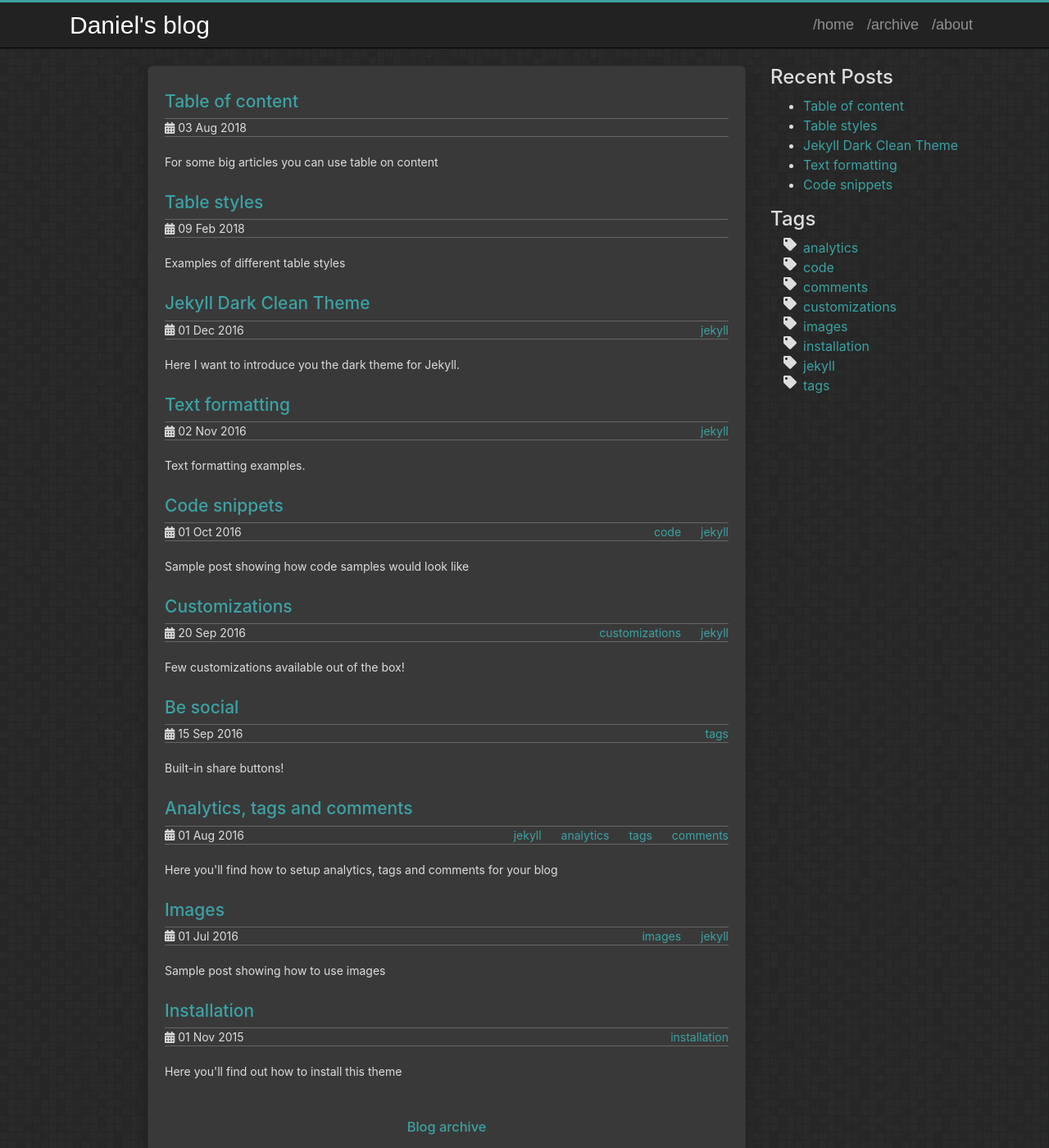
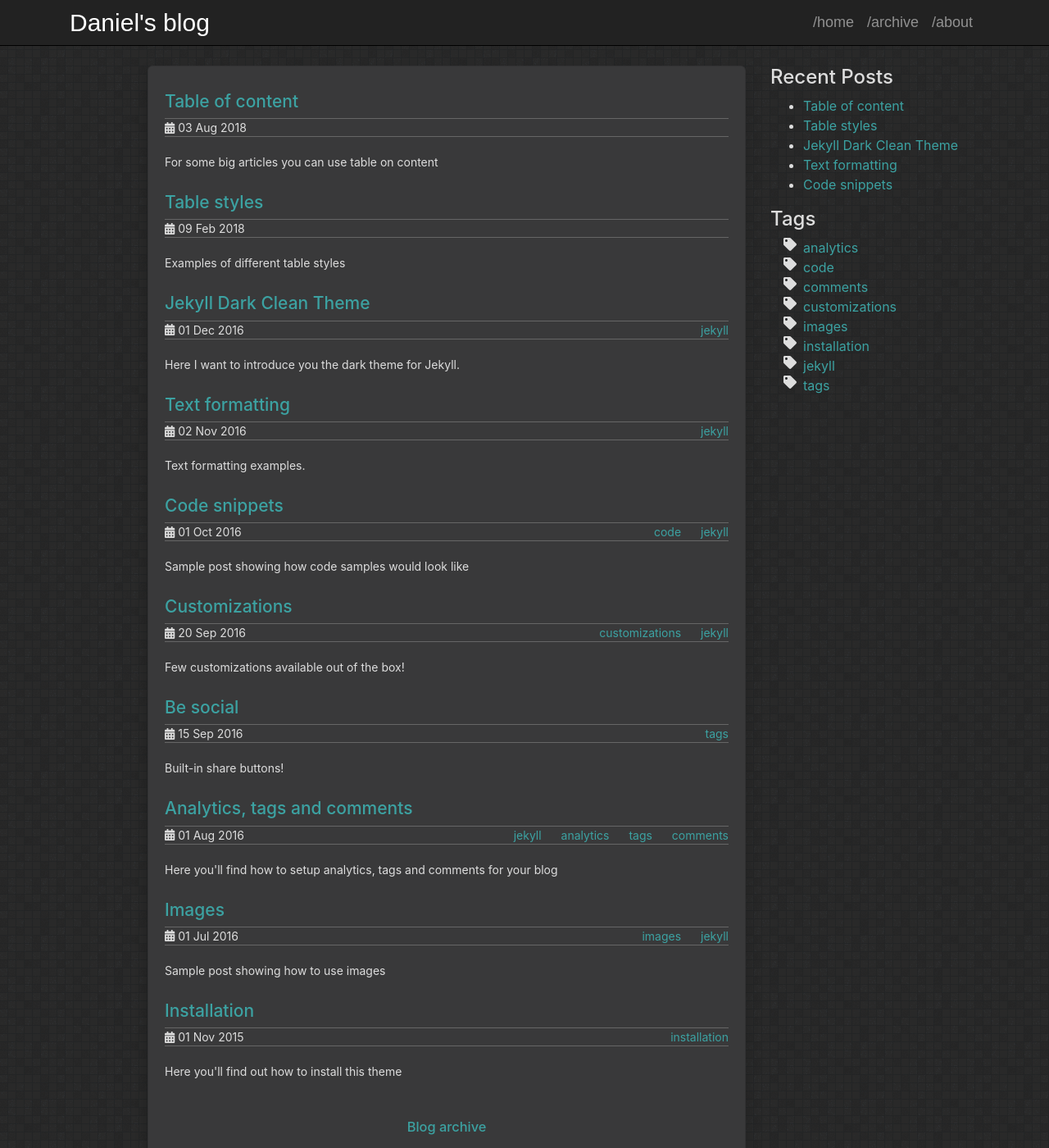
Before and after one commit to danieldavidson/danieldavidson.github.io, a Jekyll site: the page built from index.html, in a window 1280 px wide and 1400 px high. Shown: the whole window at 82% size. Built offline with Jekyll 4.4.1, drawn with Linux system fonts in a browser that asks for light colours.

Commit message:
Update theme.scss

```diff
--- a/assets/css/theme.scss
+++ b/assets/css/theme.scss
@@ -241,7 +241,7 @@ nav {
   font-size: 18px;
   font-family: "Ubuntu", sans-serif;
   padding: 0 10px !important;
-  border-top: 3px #3CA2A2 solid;
+  //border-top: 3px #3CA2A2 solid; previously uncommented
   border-bottom: 1px #000000 solid;
   .navbar-brand, .nav-link {
    color: #777;
```
